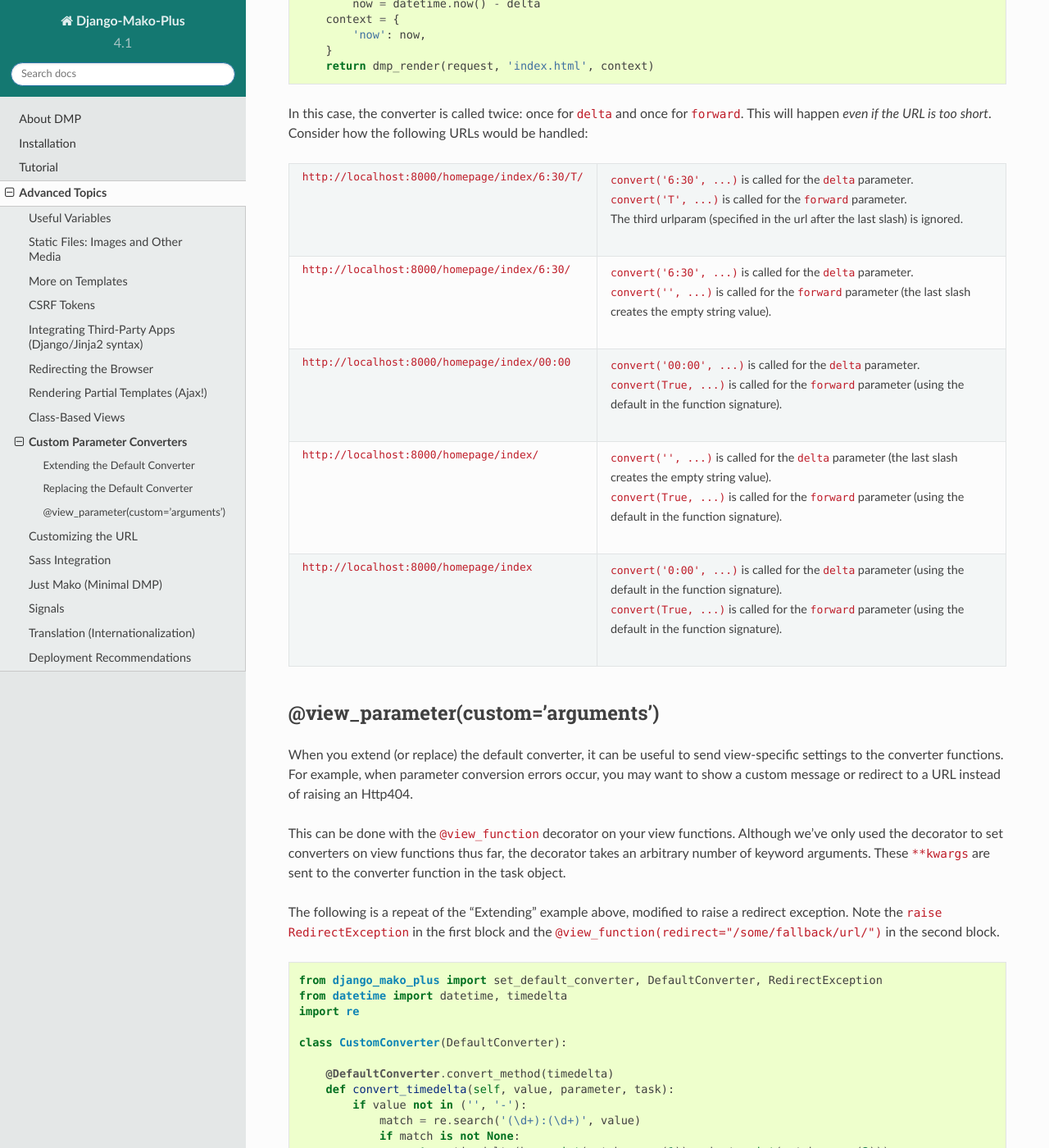
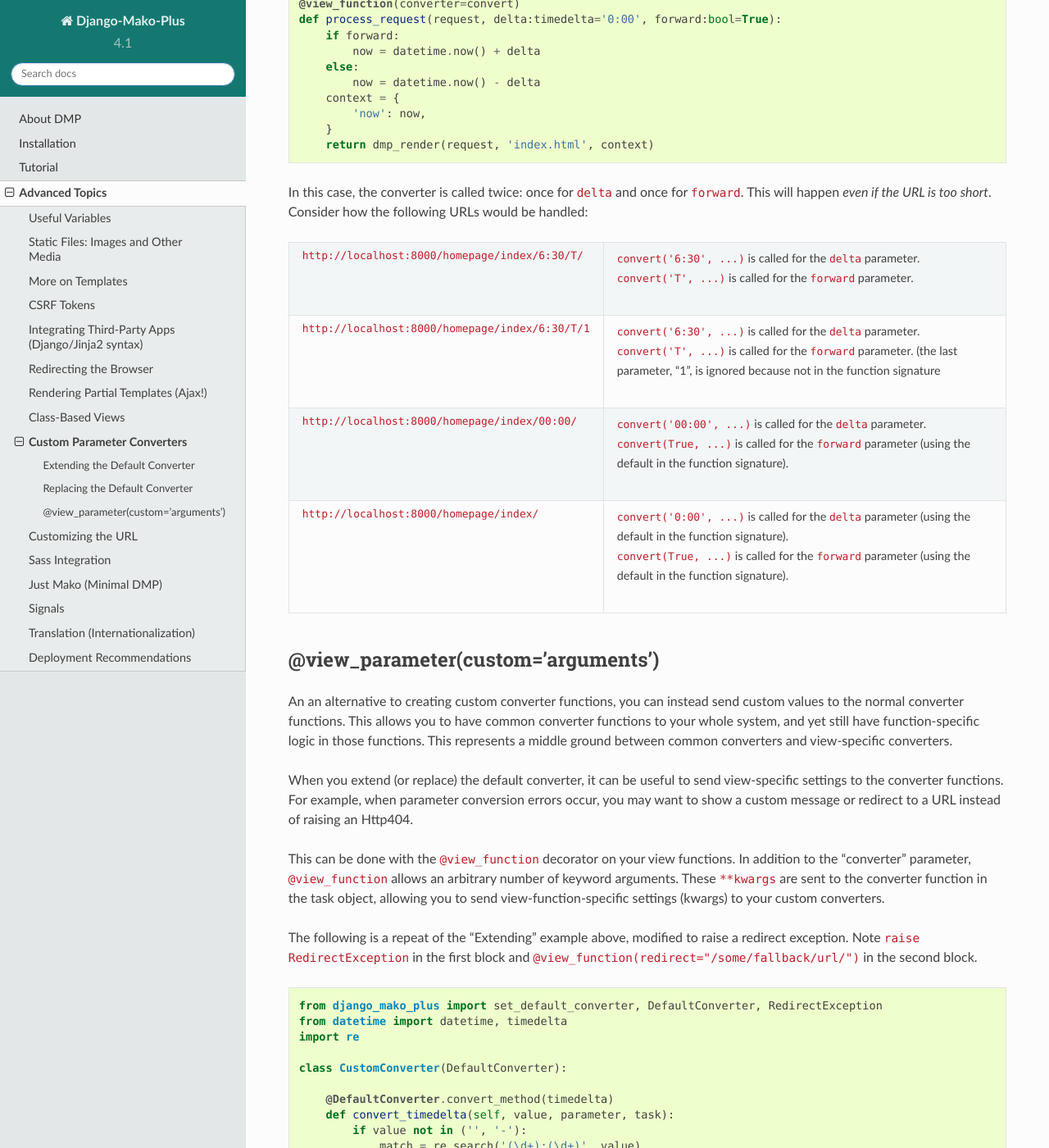
Before and after one commit to doconix/django-mako-plus, a Sphinx documentation site: the page built from docs/topics_urlparams.rst, in a window 1280 px wide and 1400 px high, scrolled down 2309 px. Shown: the whole window at 82% size. Built offline with Sphinx 7.4.7 and the Read the Docs theme 2.0.0, drawn with Linux system fonts in a browser that asks for light colours; some of the changed text lies outside the part shown.

Commit message:
final slash in a url is now ignored, resulting in better mapping of urls to view function parameters.

```diff
--- a/django_mako_plus/version.py
+++ b/django_mako_plus/version.py
@@ -2,7 +2,7 @@
 # This allows it to import into the runtime DMP as well as
 # setup.py during installation.
 
-__version__ = '4.1.5'
+__version__ = '4.1.6'
 
 
 # Reminder on uploading to pypi and removing the build folders:
--- a/docs/topics_urlparams.rst
+++ b/docs/topics_urlparams.rst
@@ -8,9 +8,9 @@ Custom Parameter Converters
 Extending the Default Converter
 ^^^^^^^^^^^^^^^^^^^^^^^^^^^^^^^^^^^^
 
-The built-in DMP converter is built to be extended.  When you need to add a new type, simply plug a new method into the converter.  Let's add the ``timedelta`` type to the default converter.
+The built-in DMP converter is built to be extended.  When you need to add a new type, simply plug a new method into the converter.  Let's add a conversion method for the ``timedelta`` type.  We can then use this type in any view function in the system.
 
-Add the following to the end of ``homepage/__init__.py``.  The ``__init__.py`` file of one of your apps is a reliable location for this code, but you can actually put it in any module of your project that loads at Django startup.
+Add the following to the end of ``homepage/__init__.py``.  The ``__init__.py`` file of one of your apps is a reliable location for this code, but you can actually put it in any module of your project that imports at Django startup.
 
 .. code:: python
 
@@ -51,7 +51,9 @@ Then change your view function code to the following:
         }
         return dmp_render(request, 'index.html', context)
 
-Conversion methods are linked to types with the ``@DefaultConverter.convert_method`` decorator.  At system startup, the class registers these types and methods, sorted by type specificity.  On each request, the converter object searches its registered methods based on the type hints.  It calls ``isinstance`` to find the right converter, which enables it to match both exact types and inherited types.
+Conversion methods are linked to types with the ``@DefaultConverter.convert_method`` decorator.  At system startup, the class registers these types and methods, sorted by type specificity.  On each request, the converter object searches its registered methods based on the type hints.
+
+    The converter uses ``isinstance`` to find the right converter, so it matches both exact types and inherited types.  This is how the automatic model converter is done: the single converter method for ``models.Model`` is called for all custom-defined models in your project because the superclass is listed as the type.
 
 
 
@@ -59,7 +61,7 @@ Conversion methods are linked to types with the ``@DefaultConverter.convert_meth
 Replacing the Default Converter
 ^^^^^^^^^^^^^^^^^^^^^^^^^^^^^^^^^
 
-If the default converter class doesn't work for you, or if one of your view functions needs special conversion, set a custom function in the ``@view_function`` decorator.  Converters can be any callable, including functions, lambdas, or classes that define ``__call__``.
+If the default converter class doesn't work for you, or if one of your view functions needs special conversion, send a custom function to the ``@view_function`` decorator.  Converters can be any callable, including functions, lambdas, or classes that define ``__call__``.
 
 Conversion functions have the following signature and parameters:
 
@@ -105,40 +107,36 @@ In most cases, ``value`` and ``parameter.type`` are all you need to make a conve
 
 In this case, the converter is called twice: once for ``delta`` and once for ``forward``.  This will happen *even if the URL is too short*.  Consider how the following URLs would be handled:
 
-+---------------------------------------------------+------------------------------------------------------------------------------+
-| ``http://localhost:8000/homepage/index/6:30/T/``  | | ``convert('6:30', ...)`` is called for the ``delta`` parameter.            |
-|                                                   | | ``convert('T', ...)`` is called for the ``forward`` parameter.             |
-|                                                   | | The third urlparam (specified in the url after the last slash) is ignored. |
-+---------------------------------------------------+------------------------------------------------------------------------------+
-| ``http://localhost:8000/homepage/index/6:30/``    | | ``convert('6:30', ...)`` is called for the ``delta`` parameter.            |
-|                                                   | | ``convert('', ...)`` is called for the ``forward`` parameter               |
-|                                                   |    (the last slash creates the empty string value).                          |
-+---------------------------------------------------+------------------------------------------------------------------------------+
-| ``http://localhost:8000/homepage/index/00:00``    | | ``convert('00:00', ...)`` is called for the ``delta`` parameter.           |
-|                                                   | | ``convert(True, ...)`` is called for the ``forward`` parameter             |
-|                                                   |    (using the default in the function signature).                            |
-+---------------------------------------------------+------------------------------------------------------------------------------+
-| ``http://localhost:8000/homepage/index/``         | | ``convert('', ...)`` is called for the ``delta`` parameter                 |
-|                                                   |    (the last slash creates the empty string value).                          |
-|                                                   | | ``convert(True, ...)`` is called for the ``forward`` parameter             |
-|                                                   |    (using the default in the function signature).                            |
-+---------------------------------------------------+------------------------------------------------------------------------------+
-| ``http://localhost:8000/homepage/index``          | | ``convert('0:00', ...)`` is called for the ``delta`` parameter             |
-|                                                   |    (using the default in the function signature).                            |
-|                                                   | | ``convert(True, ...)`` is called for the ``forward`` parameter             |
-|                                                   |    (using the default in the function signature).                            |
-+---------------------------------------------------+------------------------------------------------------------------------------+
++---------------------------------------------------+-------------------------------------------------------------------------------+
+| ``http://localhost:8000/homepage/index/6:30/T/``  | | ``convert('6:30', ...)`` is called for the ``delta`` parameter.             |
+|                                                   | | ``convert('T', ...)`` is called for the ``forward`` parameter.              |
++---------------------------------------------------+-------------------------------------------------------------------------------+
+| ``http://localhost:8000/homepage/index/6:30/T/1`` | | ``convert('6:30', ...)`` is called for the ``delta`` parameter.             |
+|                                                   | | ``convert('T', ...)`` is called for the ``forward`` parameter.              |
+|                                                   |    (the last parameter, "1", is ignored because not in the function signature |
++---------------------------------------------------+-------------------------------------------------------------------------------+
+| ``http://localhost:8000/homepage/index/00:00/``   | | ``convert('00:00', ...)`` is called for the ``delta`` parameter.            |
+|                                                   | | ``convert(True, ...)`` is called for the ``forward`` parameter              |
+|                                                   |    (using the default in the function signature).                             |
++---------------------------------------------------+-------------------------------------------------------------------------------+
+| ``http://localhost:8000/homepage/index/``         | | ``convert('0:00', ...)`` is called for the ``delta`` parameter              |
+|                                                   |    (using the default in the function signature).                             |
+|                                                   | | ``convert(True, ...)`` is called for the ``forward`` parameter              |
+|                                                   |    (using the default in the function signature).                             |
++---------------------------------------------------+-------------------------------------------------------------------------------+
 
 
 
 @view_parameter(custom='arguments')
 ^^^^^^^^^^^^^^^^^^^^^^^^^^^^^^^^^^^^^^^^^
 
+An an alternative to creating custom converter functions, you can instead send custom values to the normal converter functions.  This allows you to have common converter functions to your whole system, and yet still have function-specific logic in those functions.  This represents a middle ground between common converters and view-specific converters.
+
 When you extend (or replace) the default converter, it can be useful to send view-specific settings to the converter functions.  For example, when parameter conversion errors occur, you may want to show a custom message or redirect to a URL instead of raising an Http404.
 
-This can be done with the ``@view_function`` decorator on your view functions.  Although we've only used the decorator to set converters on view functions thus far, the decorator takes an arbitrary number of keyword arguments.  These ``**kwargs`` are sent to the converter function in the task object.
+This can be done with the ``@view_function`` decorator on your view functions.  In addition to the "converter" parameter, ``@view_function`` allows an arbitrary number of keyword arguments.  These ``**kwargs`` are sent to the converter function in the task object, allowing you to send view-function-specific settings (kwargs) to your custom converters.
 
-The following is a repeat of the "Extending" example above, modified to raise a redirect exception.  Note the ``raise RedirectException`` in the first block and the ``@view_function(redirect="/some/fallback/url/")`` in the second block.
+The following is a repeat of the "Extending" example above, modified to raise a redirect exception.  Note ``raise RedirectException`` in the first block and ``@view_function(redirect="/some/fallback/url/")`` in the second block.
 
 .. code:: python
 
@@ -179,5 +177,4 @@ The following is a repeat of the "Extending" example above, modified to raise a
         }
         return dmp_render(request, 'index.html', context)
 
-
-In summary, adding keyword arguments to ``@view_function(...)`` allows you set values *per view function* for use in your common converter functions.
+In summary, adding keyword arguments to ``@view_function(...)`` allows you set values *per view function*, which enables common converter functions to contain per-function logic.
```
Also changed, not shown: docs/topics_urls_py.rst (+7 -16 lines), docs/tutorial_urlparams.rst (+17 -15 lines), 1 other file.
